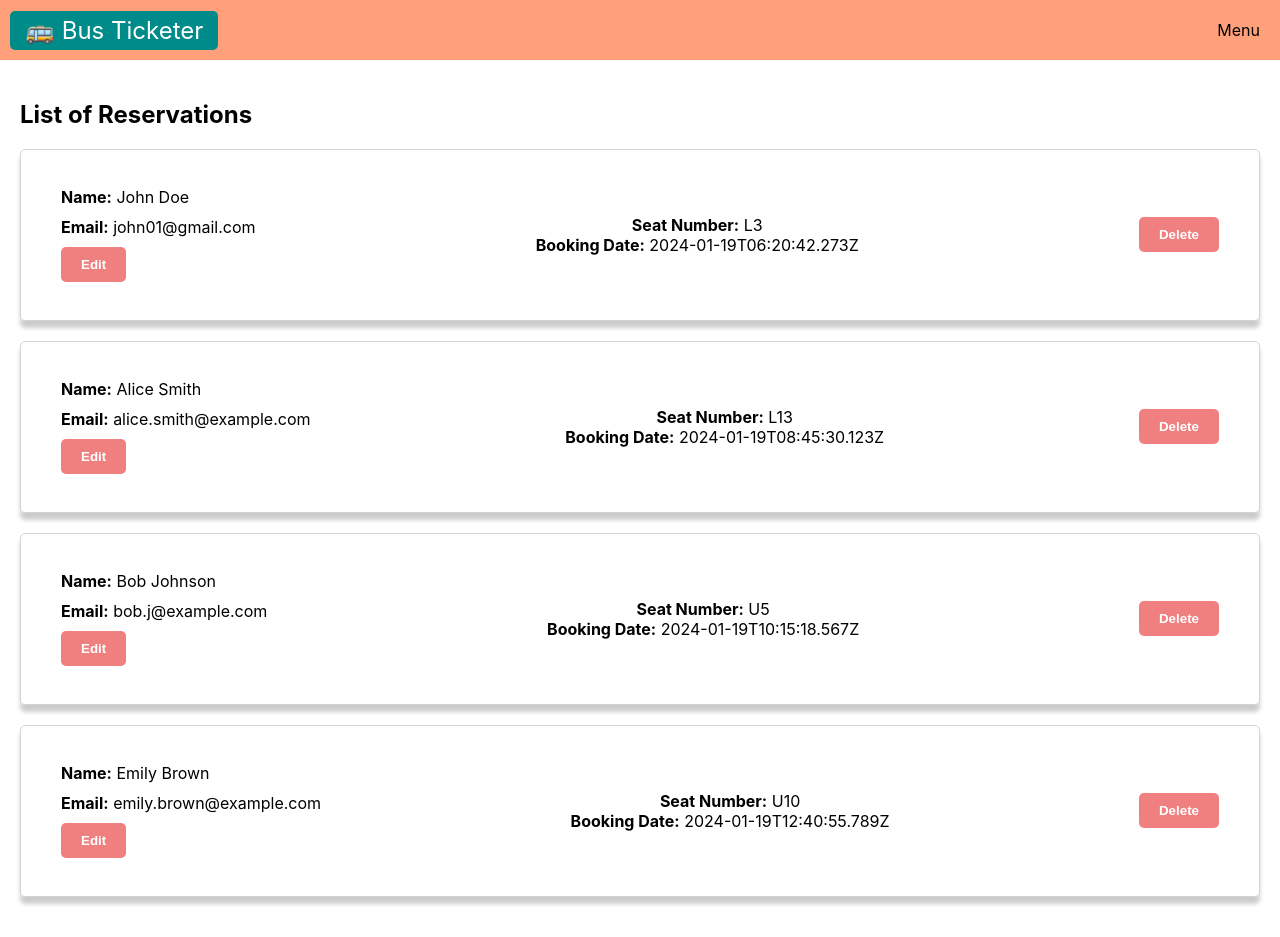
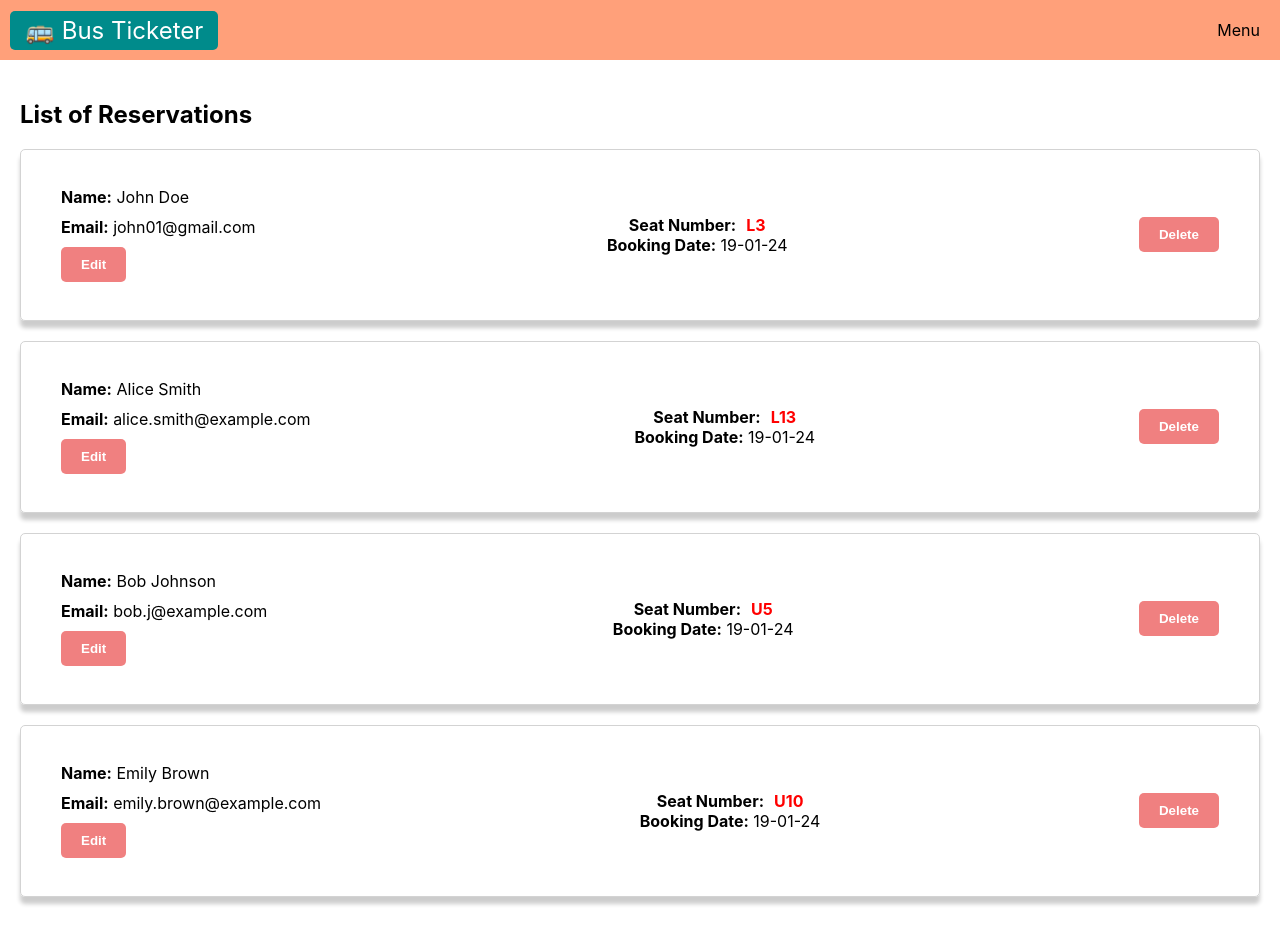
Before and after one commit to shubhamshekhar23/Bus-Ticketer-React, a React (Create React App) app: page / in a window 1280 px wide. Built offline with nearby package versions, Linux system fonts and the light colour scheme.

Commit message:
styling changes

```diff
--- a/src/components/reservation-item/reservation-item.js
+++ b/src/components/reservation-item/reservation-item.js
@@ -37,6 +37,15 @@ export default function ReservationItem(props) {
     });
   };
 
+  const convertToCustomFormat = (dateString) => {
+    const inputDate = new Date(dateString);
+    const day = inputDate.getUTCDate().toString().padStart(2, "0");
+    const month = (inputDate.getUTCMonth() + 1).toString().padStart(2, "0");
+    const year = inputDate.getUTCFullYear().toString().slice(-2);
+
+    return `${day}-${month}-${year}`;
+  };
+
   return (
     <div className="reservation-item-container">
       <section className="reservation-item__info">
@@ -53,10 +62,12 @@ export default function ReservationItem(props) {
       </section>
       <section>
         <div>
-          <strong>Seat Number:</strong> {booking.seatNumber}
+          <strong>Seat Number:</strong>
+          <span className="seat__num">{booking.seatNumber}</span>
         </div>
         <div>
-          <strong>Booking Date:</strong> {booking.bookingDate}
+          <strong>Booking Date:</strong>{" "}
+          {convertToCustomFormat(booking.bookingDate)}
         </div>
       </section>
       <section>
--- a/src/components/reservation-item/reservation-item.scss
+++ b/src/components/reservation-item/reservation-item.scss
@@ -12,4 +12,9 @@
     justify-content: space-between;
     align-items: center;
   }
+  .seat__num {
+    color: red;
+    font-weight: bolder;
+    padding-left: 10px;
+  }
 }
--- a/src/components/user-form-list/user-form-list.js
+++ b/src/components/user-form-list/user-form-list.js
@@ -35,7 +35,8 @@ export default function UserFormList({ selectedSeats }) {
         {selectedSeats.map((item, index) => (
           <section className={styles.passenger_form} key={item}>
             <h3>
-              Passenger {index + 1} | Seat : {item}
+              Passenger {index + 1} | Seat :
+              <span className={styles.seat_num}>{item}</span>
             </h3>
             <UserDetailsForm
               index={index}
--- a/src/components/user-form-list/user-form-list.module.scss
+++ b/src/components/user-form-list/user-form-list.module.scss
@@ -16,3 +16,8 @@
   margin-bottom: 20px;
   box-shadow: 0 7px 4px rgba(0, 0.2, 0.1, 0.2);
 }
+
+.seat_num {
+  color: red;
+  padding-left: 10px;
+}
```
